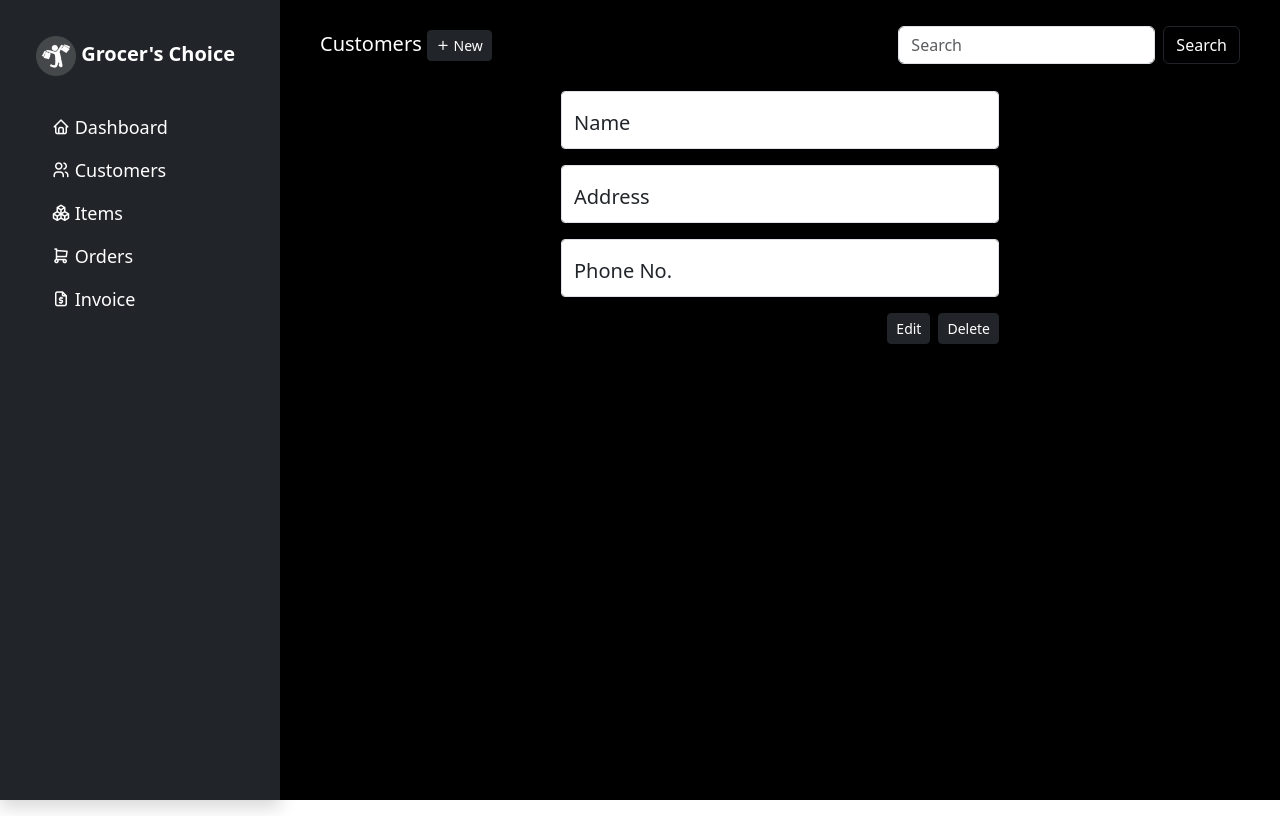
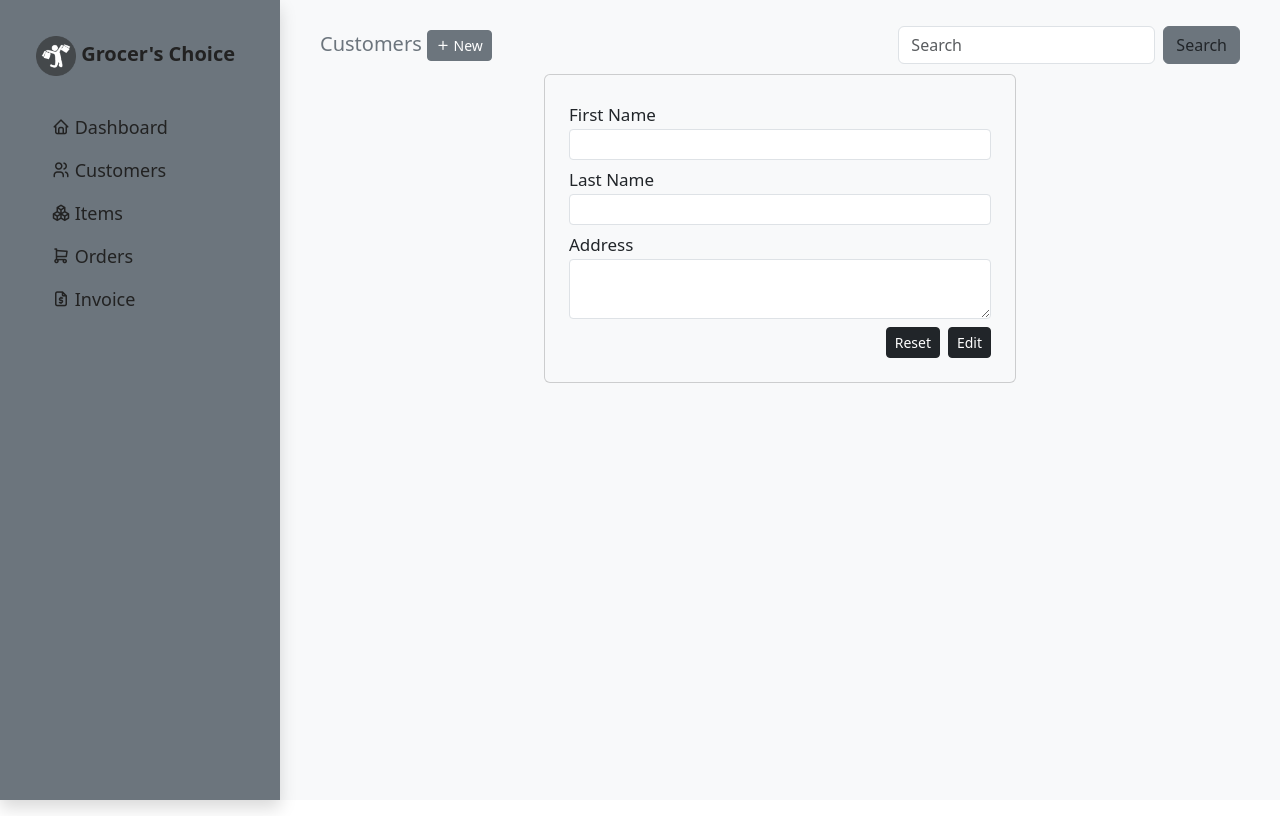
Before and after one commit to Seenathul-Ilma/IT-POS-System-Bootstrap, a plain HTML site: page customer.html in a window 1280 px wide. Drawn offline with nearby package versions, Linux system fonts and the light colour scheme.

Commit message:
updating

```diff
--- a/customer.html
+++ b/customer.html
@@ -1,5 +1,5 @@
 <!DOCTYPE html>
-<html lang="en">
+<html lang="en" xmlns="http://www.w3.org/1999/html">
 <head>
     <meta charset="UTF-8">
     <title>POS | Customer</title>
@@ -13,8 +13,8 @@
 <body>
 
     <div class="d-flex" style="height: 100vh">
-        <div class="p-3 bg-dark text-dark shadow" id="side-bar" style="width: 280px; position: relative">
-            <nav class="nav flex-column" style="padding: 20px; font-size: 18px; position: fixed">
+        <div class="p-3 bg-secondary text-dark shadow" id="side-bar" style="width: 280px; position: relative">
+            <nav class="nav flex-column text-dark" style="padding: 20px; font-size: 18px; position: fixed">
                 <a class="navbar-brand" href="#" style="font-size: 20px; font-weight: 600; padding: 0 0 30px 0">
                     <img src="assets/logo-with-circle.png" alt="Logo" width="40px" height="40px" class="d-inline-block align-text-center">
                     Grocer's Choice
@@ -40,50 +40,51 @@
                 </a>
             </nav>
         </div>
-        <div class="p-3 bg-black flex-grow-1 text-white" id="content" style="font-size: 20px; font-weight: 400">
+        <div class="p-3 bg-light flex-grow-1 text-dark" id="content" style="font-size: 20px; font-weight: 400">
             <div class="container">
 
-                <nav class="navbar bg-black">
+                <nav class="navbar bg-light">
                     <div class="container-fluid">
-                        <a class="navbar-brand">
+                        <a class="navbar-brand text-secondary">
                             Customers
-                            <button type="button" class="btn btn-dark btn-sm"><i class="ti ti-plus"></i> New</button>
+                            <button type="button" class="btn btn-secondary btn-sm"><i class="ti ti-plus"></i> New</button>
                         </a>
                         <form class="d-flex search" role="search">
                             <input class="form-control me-2" type="search" placeholder="Search" aria-label="Search">
-                            <button class="btn btn-outline-dark text-white" type="submit">Search</button>
+                            <button class="btn btn-secondary text-dark" type="submit">Search</button>
                         </form>
                     </div>
                 </nav>
 
                 <div class="d-grid gap-2 col-6 mx-auto">
-                    <div class="card bg-black" style="width: 100%;">
+                    <div class="card bg-light" style="width: 100%;">
 
-                        <form class="p-3">
-                            <div class="form-floating mb-3">
-                                <input type="text" class="form-control form-control-sm" id="floatingName" placeholder="John Doe">
-                                <label for="floatingName">Name</label>
-                            </div>
-                            <div class="form-floating mb-3">
-                                <input type="text" class="form-control form-control-sm" id="floatingAddress" placeholder="Colombo">
-                                <label for="floatingAddress">Address</label>
-                            </div>
-                            <div class="form-floating mb-3">
-                                <input type="tel" class="form-control form-control-sm" id="floatingPhone" placeholder="+94710000000">
-                                <label for="floatingPhone">Phone No.</label>
-                            </div>
-                            <div class="d-grid gap-2 d-md-flex justify-content-md-end">
-                                <button class="btn btn-primary btn-dark btn-sm" type="button">Edit</button>
-                                <button class="btn btn-primary btn-dark btn-sm" type="button">Delete</button>
+                        <form class="p-2">
+                            <div class="card-body">
+                                <div class="mb-1">
+                                    <label for="fname" class="form-label" style="height: 5px; font-size: 17px">First Name</label>
+                                    <input type="text" class="form-control form-control-sm" id="fname">
+                                </div>
+                                <div class="mb-1">
+                                    <label for="lname" class="form-label" style="height: 5px; font-size: 17px">Last Name</label>
+                                    <input type="text" class="form-control form-control-sm" id="lname">
+                                </div>
+                                <div class="mb-2">
+                                    <label for="address" class="form-label" style="height: 5px; font-size: 17px">Address</label>
+                                    <textarea class="form-control form-control-sm" id="address" style="height: 60px"></textarea>
+                                </div>
+                                <div class="d-grid gap-2 d-md-flex justify-content-md-end">
+                                    <button class="btn btn-primary btn-dark btn-sm" type="button">Reset</button>
+                                    <button class="btn btn-primary btn-dark btn-sm" type="button">Edit</button>
+                                </div>
                             </div>
                         </form>
-
-                    </div>
                 </div>
 
             </div>
 
         </div>
+    </div>
     </div>
 
 
--- a/styles/style.css
+++ b/styles/style.css
@@ -9,7 +9,7 @@ body {
 
 nav a {
     text-decoration: none;
-    color: white!important;
+    color: #222222!important;
 }
 
 .container {
```
Also changed, not shown: index.html (+7 -7 lines).
